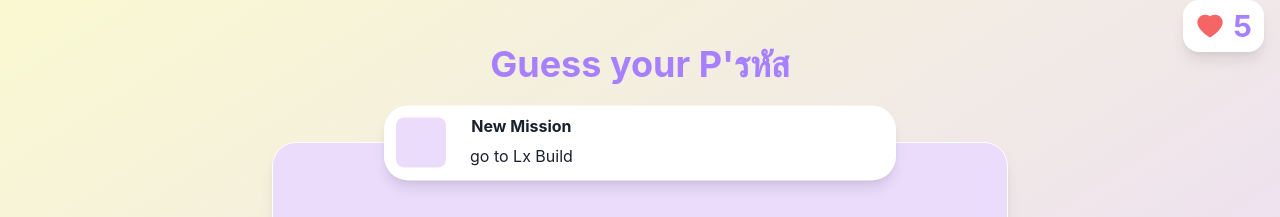
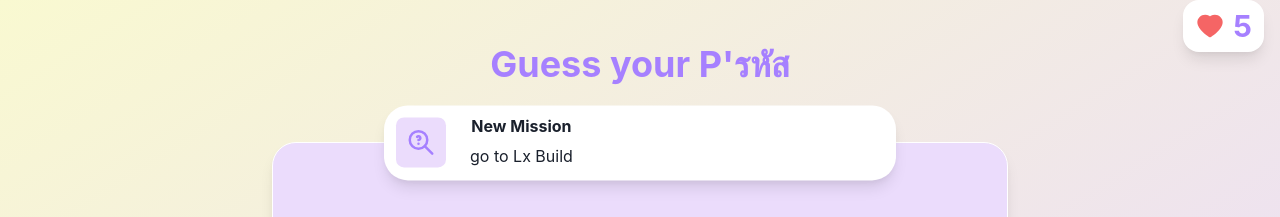
Before and after one commit to ThisTine/detectiveXXIII-frontend, a React (Vite) app: page / in a window 1280 px wide. Shown: the part 96-313 px from the top of the page. Built offline with nearby package versions, Linux system fonts and the light colour scheme; no server answers.

Commit message:
Add react-icon and format code

```diff
--- a/src/components/Home/MissionBox.tsx
+++ b/src/components/Home/MissionBox.tsx
@@ -1,5 +1,6 @@
 import { Text, Heading, VStack, Box, BoxProps } from '@chakra-ui/react';
 import { FC, ReactNode } from 'react'
+import { TbZoomQuestion } from 'react-icons/tb'
 
 
 const MissionBox: FC<{ children: ReactNode, boxStyle: BoxProps }> = ({ children, boxStyle }) => {
@@ -11,7 +12,17 @@ const MissionBox: FC<{ children: ReactNode, boxStyle: BoxProps }> = ({ children,
       display='flex'
       justifyContent='flex-start'
     >
-      <Box backgroundColor='#EBDCFC' rounded='lg' width='50px' height='50px' ></Box>
+      <Box
+        backgroundColor='#EBDCFC'
+        rounded='lg'
+        width='50px'
+        height='50px'
+        display='flex'
+        justifyContent='center'
+        alignItems='center'
+      >
+        <TbZoomQuestion color='#A680FF' size='30px' />
+      </Box>
       <VStack ml="6">
         <Heading as='h5' size="sm">New Mission</Heading>
         <Text>
```
